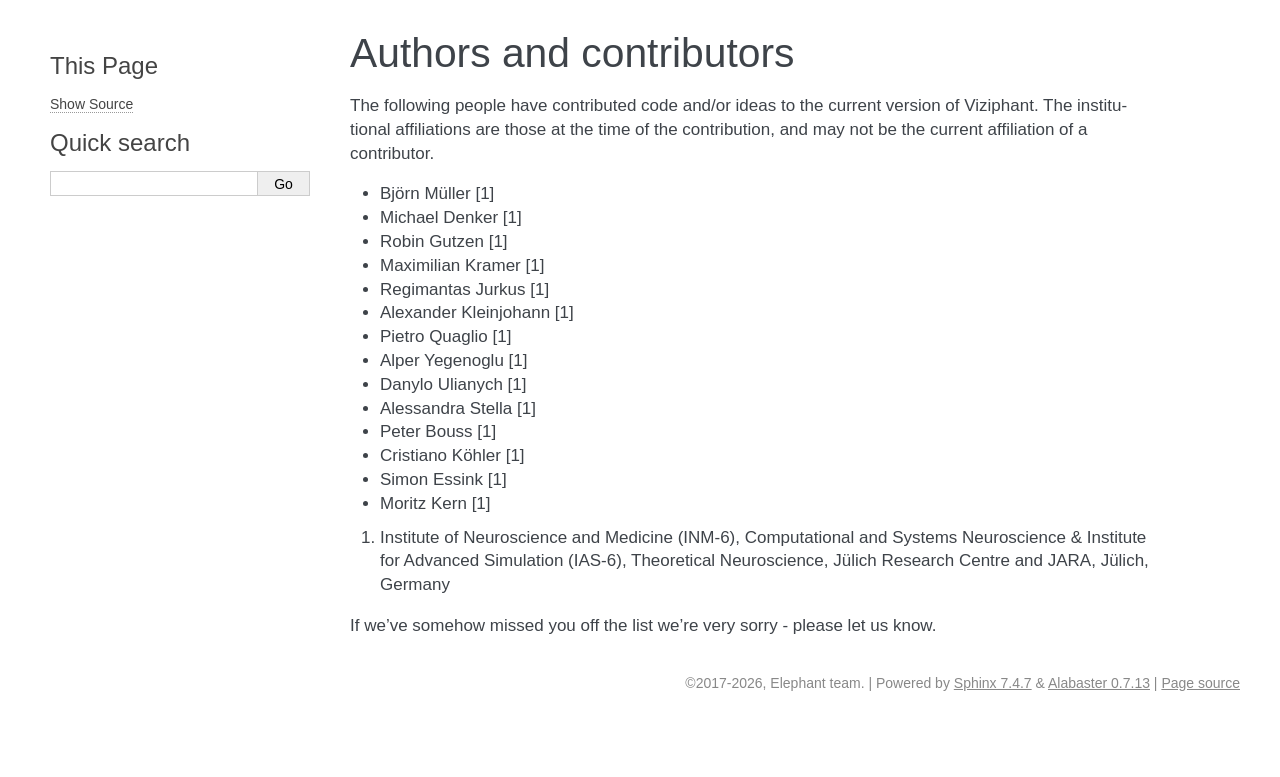
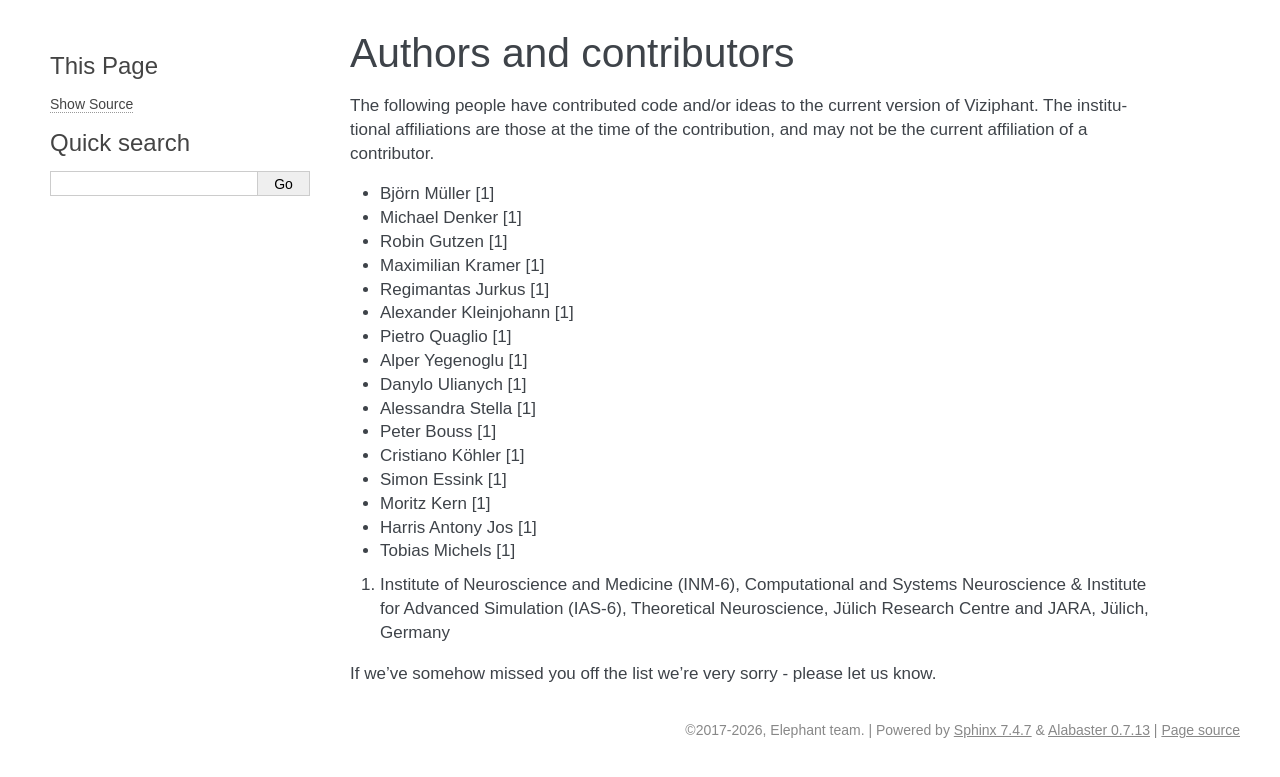
Before and after one commit to INM-6/viziphant, a Sphinx documentation site: the page built from doc/authors.rst, in a window 1280 px wide. Shown: the top 777 px of the page. Built offline with Sphinx 7.4.7, drawn with Linux system fonts in a browser that asks for light colours; the version number could not be read and is left out.

Commit message:
Add Harris Antony Jos and Tobias Michels to authors list

```diff
--- a/doc/authors.rst
+++ b/doc/authors.rst
@@ -20,6 +20,8 @@ contribution, and may not be the current affiliation of a contributor.
 * Cristiano Köhler [1]
 * Simon Essink [1]
 * Moritz Kern [1]
+* Harris Antony Jos [1]
+* Tobias Michels [1]
 
 
 1. Institute of Neuroscience and Medicine (INM-6), Computational and Systems Neuroscience & Institute for Advanced Simulation (IAS-6), Theoretical Neuroscience, Jülich Research Centre and JARA, Jülich, Germany
```
